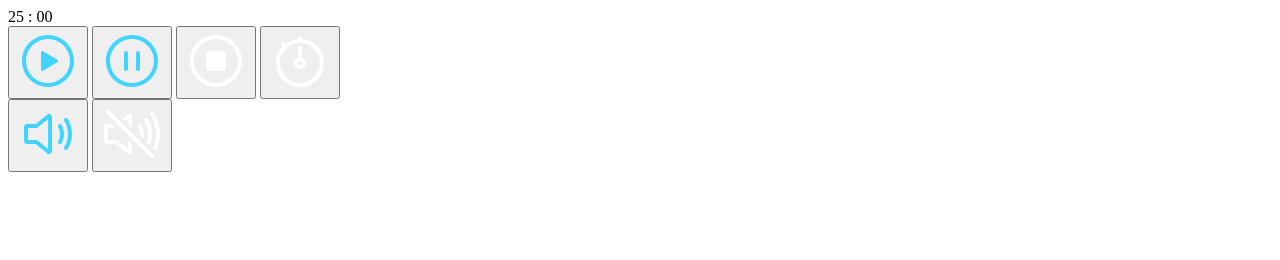
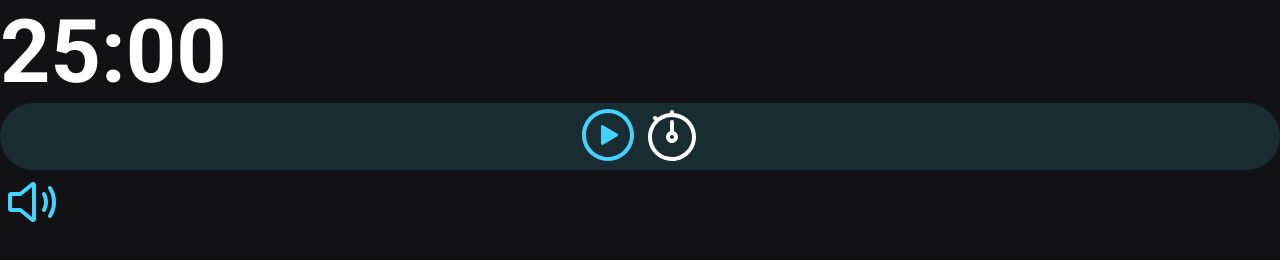
Before and after one commit to felipesurfe/focustimer, a plain HTML site: page index.html in a window 1280 px wide. Drawn offline with Linux system fonts and the light colour scheme.

Commit message:
add style

```diff
--- a/index.html
+++ b/index.html
@@ -1,9 +1,16 @@
 <!DOCTYPE html>
 <html lang="pt-br">
 <head>
+  <link rel="preconnect" href="https://fonts.googleapis.com">
+  <link rel="preconnect" href="https://fonts.gstatic.com" crossorigin>
+
   <meta charset="UTF-8">
   <meta name="viewport" content="width=device-width, initial-scale=1.0">
   <title>FocusTimer</title>
+
+  <link rel="stylesheet" href="style.css">
+
+  <link href="https://fonts.googleapis.com/css2?family=Roboto:wght@700&display=swap" rel="stylesheet">
 </head>
 <body>
   <main>
@@ -22,7 +29,7 @@
 
 
       </button>
-      <button class="pause">
+      <button class="pause hide">
 
         <svg width="64" height="64" viewBox="0 0 64 64" fill="none" xmlns="http://www.w3.org/2000/svg">
           <path fill-rule="evenodd" clip-rule="evenodd" d="M6 32C6 17.6454 17.6454 6 32 6C46.3546 6 58 17.6454 58 32C58 46.3546 46.3546 58 32 58C17.6454 58 6 46.3546 6 32ZM32 10C19.8546 10 10 19.8546 10 32C10 44.1454 19.8546 54 32 54C44.1454 54 54 44.1454 54 32C54 19.8546 44.1454 10 32 10Z" fill="#42D3FF"/>
@@ -32,7 +39,7 @@
 
 
       </button>
-      <button class="stop">
+      <button class="stop hide">
 
         <svg width="64" height="64" viewBox="0 0 64 64" fill="none" xmlns="http://www.w3.org/2000/svg">
           <path fill-rule="evenodd" clip-rule="evenodd" d="M6 32C6 17.6454 17.6454 6 32 6C46.3546 6 58 17.6454 58 32C58 46.3546 46.3546 58 32 58C17.6454 58 6 46.3546 6 32ZM32 10C19.8546 10 10 19.8546 10 32C10 44.1454 19.8546 54 32 54C44.1454 54 54 44.1454 54 32C54 19.8546 44.1454 10 32 10Z" fill="white"/>
@@ -62,7 +69,7 @@
 
 
     </button>
-    <button class="sound-off">
+    <button class="sound-off hide">
 
       <svg width="64" height="64" viewBox="0 0 64 64" fill="none" xmlns="http://www.w3.org/2000/svg">
         <path fill-rule="evenodd" clip-rule="evenodd" d="M6.58579 8.58579C7.36683 7.80474 8.63317 7.80474 9.41421 8.58579L53.4142 52.5858C54.1953 53.3668 54.1953 54.6332 53.4142 55.4142C52.6332 56.1953 51.3668 56.1953 50.5858 55.4142L6.58579 11.4142C5.80474 10.6332 5.80474 9.36683 6.58579 8.58579Z" fill="white"/>
--- /dev/null
+++ b/style.css
@@ -0,0 +1,56 @@
+* {
+  margin: 0;
+  padding: 0;
+  box-sizing: border-box;
+}
+
+:root {
+  --bg-color: #121214;
+
+  --base-color: 194;
+  --bg-primary-light: hsla(var(--base-color), 100%, 63%, 0.13);
+  --primary-color: hsl(var(--base-color), 100%, 63%);
+
+  --text-color: #FFFFFF;
+
+  font-size: 62.5%;
+}
+
+body {
+  background-color: var(--bg-color);
+  color: var(--text-color);
+
+  font-family: 'Roboto', sans-serif;
+}
+
+button {
+  background-color: transparent;
+  border: none;
+
+  cursor: pointer;
+}
+
+.hide {
+  display: none;
+}
+
+.play svg path,
+.pause svg path,
+.sound-on svg path {
+  fill: var(--primary-color);
+}
+
+#timer {
+  font-size: 8.8rem;
+
+  display: flex;
+}
+
+#controls {
+  background-color: var(--bg-primary-light);
+  display: flex;
+  align-items: center;
+  justify-content: center;
+
+  border-radius: 9999px;
+}
```
